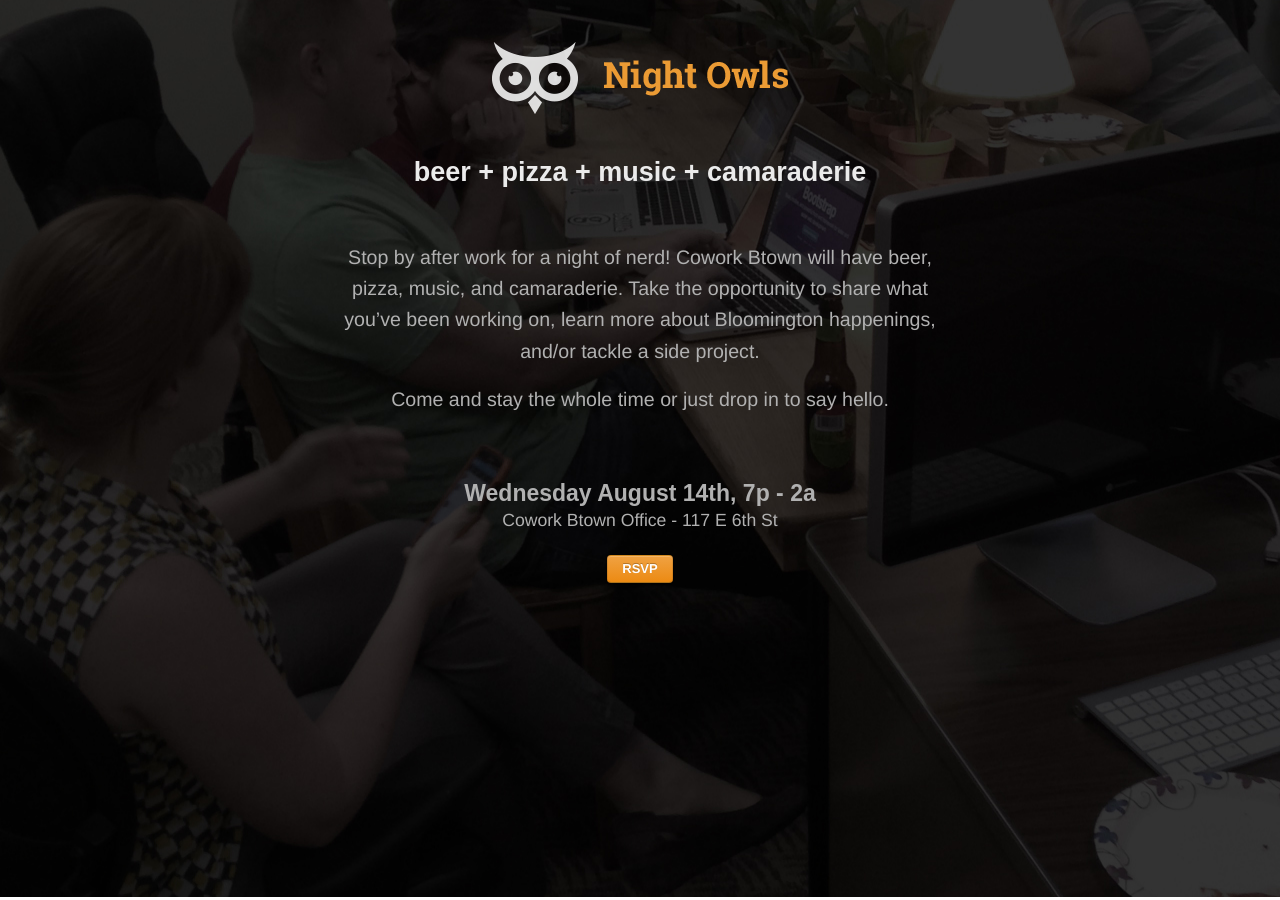
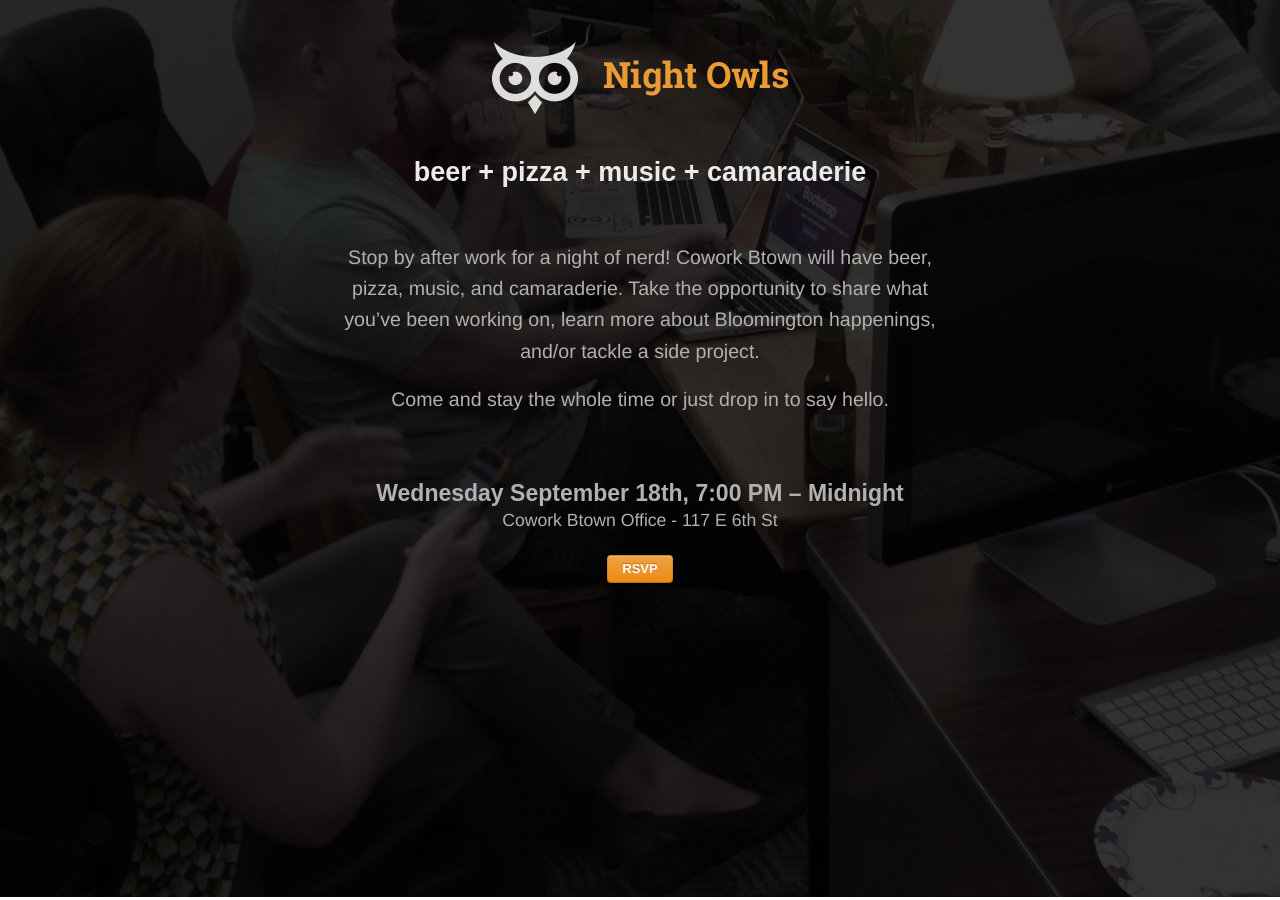
Before and after one commit to internetAaron/cowork-btown, a Jekyll site: the page built from nightowl.html, in a window 1280 px wide. Built offline with Jekyll 4.4.1, drawn with Linux system fonts in a browser that asks for light colours; Markdown is read by kramdown in place of the engine named in the settings.

Commit message:
Updated september night owl date

```diff
--- a/index.html
+++ b/index.html
@@ -98,7 +98,7 @@ layout: default-home
 			<h3>Events</h3>
 
 			<h5>Wednesday Night Owls</h5>
-			<small>August 14th, 7:00 PM – 2:00 AM</small>
+			<small>September 18th, 7:00 PM – Midnight</small>
 			<p><img src="images/site/night-owls-logo.jpg" alt="Night Owls"></p>
 			<p>Stop by after work for a night of nerd! Cowork Btown will have unlimited beer, pizza, music, and camaraderie. Take the opportunity to share what you’ve been working on, learn more about Bloomington happenings, and/or tackle a side project.</p>
 			<p><a href="http://www.formstack.com/forms/?1498820-dbLnXJ2ISr" class="btn primary">RSVP</a></p>
--- a/nightowl.html
+++ b/nightowl.html
@@ -19,7 +19,7 @@ layout: default-no-header
 
 
 
-      <h4>Wednesday August 14th, 7p - 2a</h4>
+      <h4>Wednesday September 18th, 7:00 PM – Midnight</h4>
       <p><small><a href="">Cowork Btown Office - 117 E 6th St</a></small></p>
       <p><a href="http://www.formstack.com/forms/?1498820-dbLnXJ2ISr" class="btn primary">RSVP</a></p>
 
```
Also changed, not shown: 3 other files.
